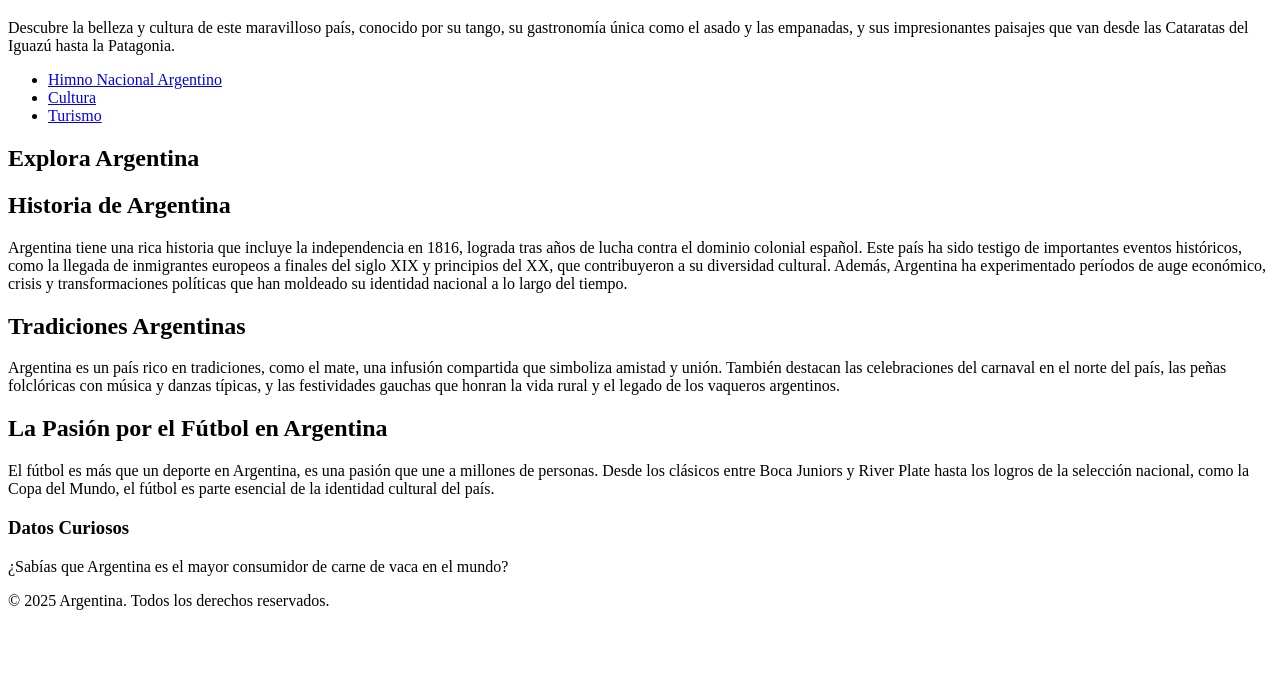
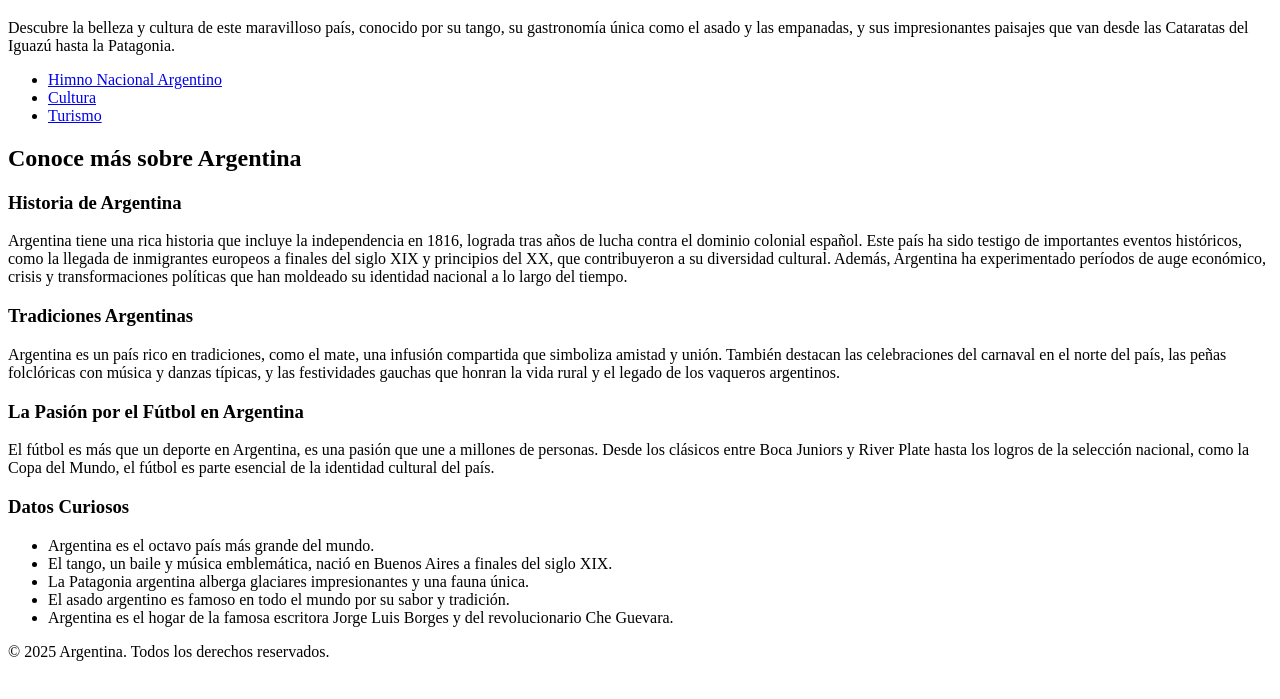
Before and after one commit to CariLucky/PV2025, a plain HTML site: page index.html in a window 1280 px wide. Shown: the part 61-760 px from the top of the page. Drawn offline with Linux system fonts and the light colour scheme.

Commit message:
Agregado de una lista en la etiqueta Aside.

```diff
--- a/index.html
+++ b/index.html
@@ -18,23 +18,29 @@
             </ul>
         </nav>
         <section>
-            <h2>Explora Argentina</h2>
+            <h2>Conoce más sobre Argentina</h2>
             <article>
-                <h2>Historia de Argentina</h2>
+                <h3>Historia de Argentina</h3>
                 <p>Argentina tiene una rica historia que incluye la independencia en 1816, lograda tras años de lucha contra el dominio colonial español. Este país ha sido testigo de importantes eventos históricos, como la llegada de inmigrantes europeos a finales del siglo XIX y principios del XX, que contribuyeron a su diversidad cultural. Además, Argentina ha experimentado períodos de auge económico, crisis y transformaciones políticas que han moldeado su identidad nacional a lo largo del tiempo.</p>
             </article>
             <article>
-                <h2>Tradiciones Argentinas</h2>
+                <h3>Tradiciones Argentinas</h3>
                 <p>Argentina es un país rico en tradiciones, como el mate, una infusión compartida que simboliza amistad y unión. También destacan las celebraciones del carnaval en el norte del país, las peñas folclóricas con música y danzas típicas, y las festividades gauchas que honran la vida rural y el legado de los vaqueros argentinos.</p>
             </article>
             <article>
-                <h2>La Pasión por el Fútbol en Argentina</h2>
+                <h3>La Pasión por el Fútbol en Argentina</h3>
                 <p>El fútbol es más que un deporte en Argentina, es una pasión que une a millones de personas. Desde los clásicos entre Boca Juniors y River Plate hasta los logros de la selección nacional, como la Copa del Mundo, el fútbol es parte esencial de la identidad cultural del país.</p>
             </article>
         </section>
         <aside>
             <h3>Datos Curiosos</h3>
-            <p>¿Sabías que Argentina es el mayor consumidor de carne de vaca en el mundo?</p>
+            <ul>
+                <li>Argentina es el octavo país más grande del mundo.</li>
+                <li>El tango, un baile y música emblemática, nació en Buenos Aires a finales del siglo XIX.</li>
+                <li>La Patagonia argentina alberga glaciares impresionantes y una fauna única.</li>
+                <li>El asado argentino es famoso en todo el mundo por su sabor y tradición.</li>
+                <li>Argentina es el hogar de la famosa escritora Jorge Luis Borges y del revolucionario Che Guevara.</li>
+            </ul>
         </aside>
         <footer>
             <p>&copy; 2025 Argentina. Todos los derechos reservados.</p>
```
